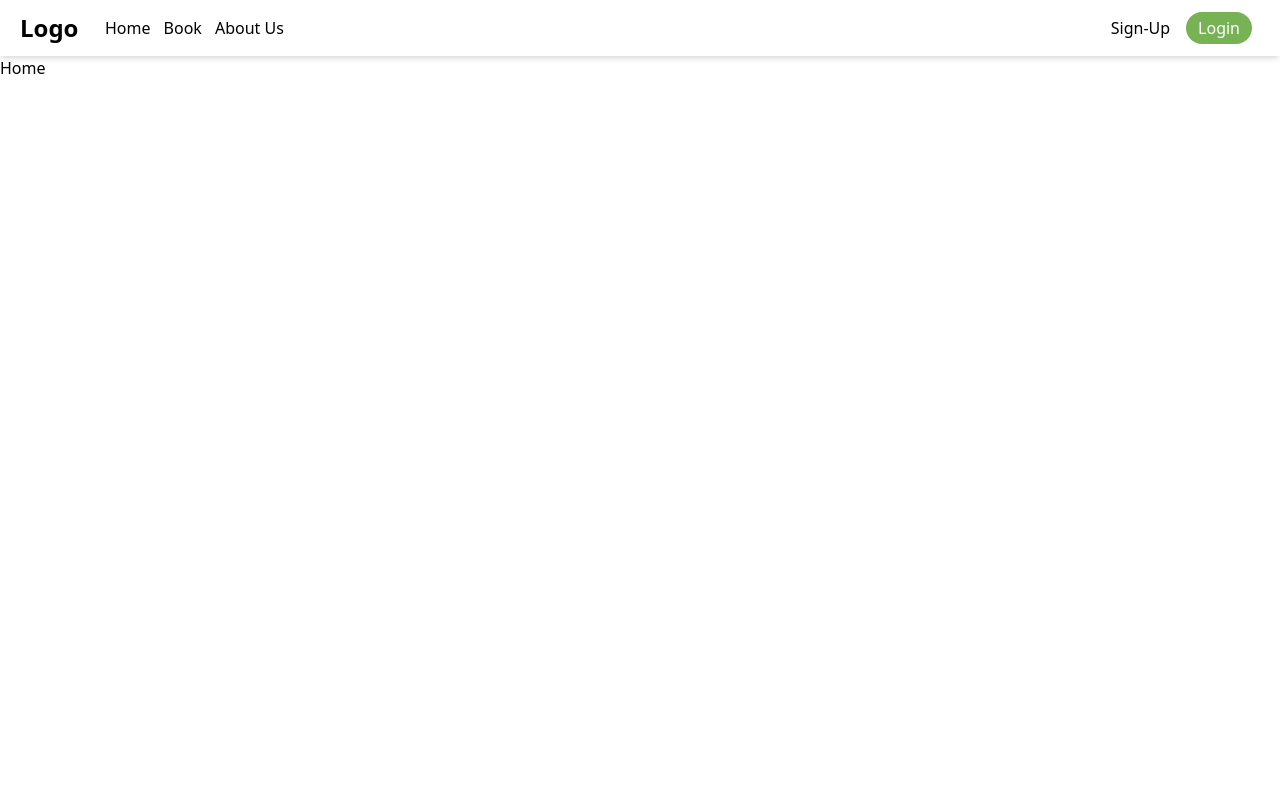
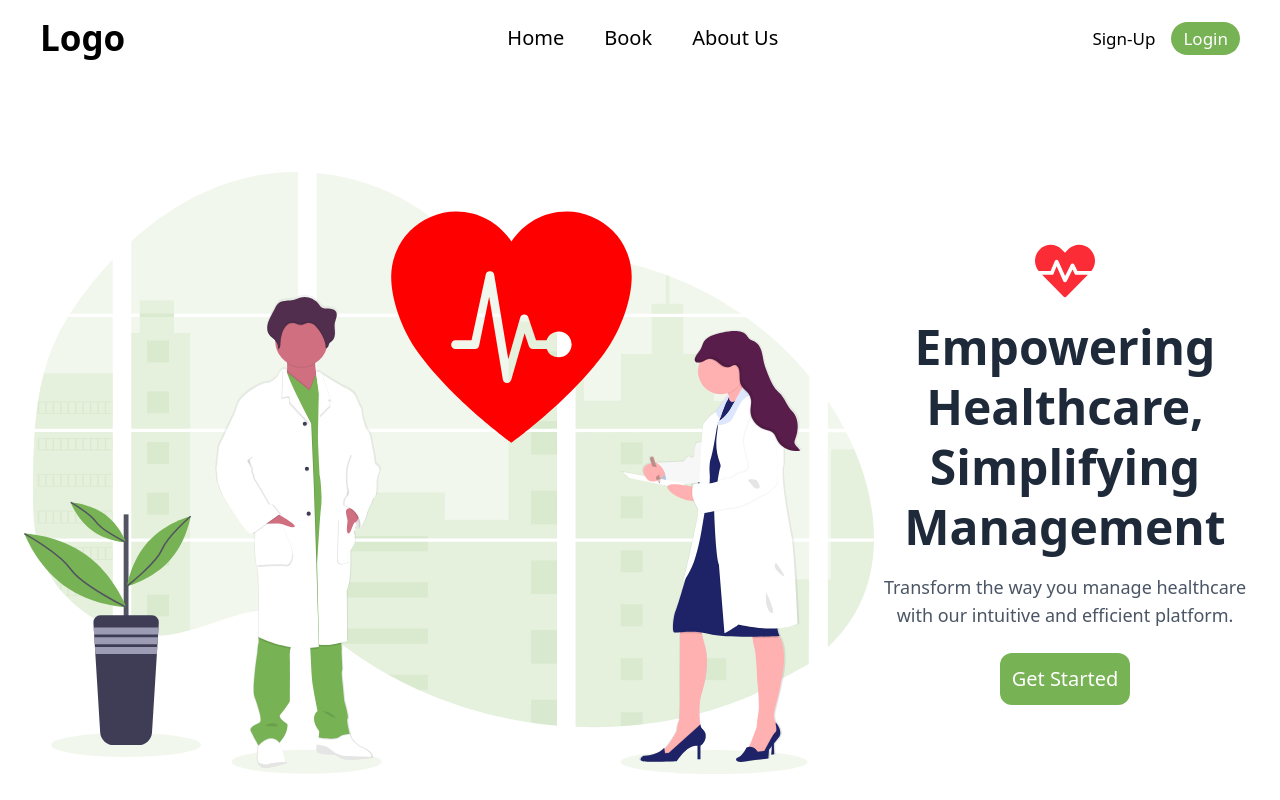
Before and after one commit to Sahilamrawat/DBMS-Project, a React (Vite) app in the folder frontend/: page / in a window 1280 px wide. Built offline with nearby package versions, Linux system fonts and the light colour scheme.

Commit message:
Improved code

```diff
--- a/frontend/package.json
+++ b/frontend/package.json
@@ -10,11 +10,15 @@
     "preview": "vite preview"
   },
   "dependencies": {
+    "@radix-ui/react-icons": "^1.3.2",
     "@tailwindcss/vite": "^4.0.7",
+    "framer-motion": "^12.4.10",
+    "lucide-react": "^0.477.0",
     "react": "^19.0.0",
     "react-dom": "^19.0.0",
+    "react-icons": "^5.5.0",
     "react-router-dom": "^7.2.0",
-    "tailwindcss": "^4.0.7"
+    "tailwindcss": "^4.0.11"
   },
   "devDependencies": {
     "@eslint/js": "^9.19.0",
--- a/frontend/src/App.jsx
+++ b/frontend/src/App.jsx
@@ -1,7 +1,12 @@
 import { useState } from 'react'
 import {Route, Routes, BrowserRouter} from 'react-router-dom'
 import Navheader from './Components/Navheader'
+import HeroImg from './assets/Hero.svg'
+import FeaturesSection from './Components/FeaturesSection'
 
+
+import { motion } from "framer-motion";
+import { FaHeartbeat } from "react-icons/fa";
 
 function App() {
 
@@ -20,11 +25,53 @@ export default App
 
 function Home() {
   return (
-    <div className='w-[100vw] h-[100vh] bg-white'>
+    <div className='w-[100vw] h-[100vh]  bg-white overflow-x-hidden '>
       <Navheader />
-
-        Home
+      <Hero />
+      <FeaturesSection />
 
     </div>
   )
 }
+
+export function Hero() {
+  return (
+    <section className="relative h-screen flex items-center justify-center text-center px-6">
+      <motion.img
+        className='w-[850px] h-[800px]'
+        src={HeroImg}
+        alt=""
+        initial={{ opacity: 0, scale: 0.8 }}
+        animate={{ opacity: 1, scale: 1 }}
+        transition={{ duration: 0.8 }}
+      />
+      <div className="max-w-3xl">
+
+        <motion.div
+          initial={{ opacity: 0, y: -50 }}
+          animate={{ opacity: 1, y: 0 }}
+          transition={{ duration: 0.8 }}
+        >
+          <FaHeartbeat className="text-red-500 text-6xl mx-auto mb-4" />
+          <h1 className="text-5xl font-bold text-gray-800 leading-tight">
+            Empowering Healthcare, Simplifying Management
+          </h1>
+          <p className="mt-4 text-lg text-gray-600">
+            Transform the way you manage healthcare with our intuitive and efficient platform.
+          </p>
+        </motion.div>
+
+        <motion.div
+          className="mt-6 flex justify-center gap-4"
+          initial={{ opacity: 0, y: 20 }}
+          animate={{ opacity: 1, y: 0 }}
+          transition={{ delay: 0.3, duration: 0.8 }}
+        >
+          <button className='bg-[#77B254] rounded-xl px-3 py-3 cursor-pointer text-xl text-white hover:scale-110 duration-150'>
+            Get Started
+          </button>
+        </motion.div>
+      </div>
+    </section>
+  );
+}
--- /dev/null
+++ b/frontend/src/Components/FeaturesSection.jsx
@@ -0,0 +1,9 @@
+import React from 'react'
+
+function FeaturesSection() {
+  return (
+    <div className='bg-amber-100 p-10'>FeaturesSect</div>
+  )
+}
+
+export default FeaturesSection
--- a/frontend/src/Components/Navheader.jsx
+++ b/frontend/src/Components/Navheader.jsx
@@ -2,23 +2,23 @@ import React from 'react'
 import '../index.css'
 function Navheader() {
   return (
-    <div className='Nav-Container bg-white min-h-[7%] flex items-center '>
-        <nav className='flex justify-between w-[100%] '>
-          <div className='flex items-center w-[50%]'>
-            <div className='ml-5'>
-              <a href='/' className='text-2xl font-bold'>Logo</a>
-            </div>
-             <ul className='flex items-center ml-5 justify-around w-[30%] '>
+    <div className='Nav-Container bg-white min-h-[7%] flex items-center m-auto pt-3 pb-2'>
+        <nav className='flex justify-between items-center w-[100%] '>
+          <div className='flex items-center ml-10'>
+            <a href='/' className='text-[35px] font-bold'>Logo</a>
+          </div>
+          <div className=''>
+            <ul className='flex items-center  justify-between space-x-10 text-[20px] ml-20'>
                 <li className='li-items hover:text-[#77B254] cursor-pointer hover:scale-110 duration-150'>Home</li>
                 <li className='li-items hover:text-[#77B254] cursor-pointer hover:scale-110 duration-150'>Book</li>
                 <li className='li-items hover:text-[#77B254] cursor-pointer hover:scale-110 duration-150'>About Us</li>
-             </ul>
+            </ul>
           </div>
-          <div className='flex items-center'>
-          <div className='mr-1'>
+          <div className='flex items-center text-[17px] space-x-1 mr-10'>
+            <div className=''>
               <button className='SignUp rounded-full px-3 py-1  cursor-pointer hover:scale-110 duration-150'>Sign-Up</button>
             </div>
-            <div className='mr-7'>
+            <div className=''>
               <button className='Login bg-[#77B254] rounded-full px-3 py-1 cursor-pointer text-white hover:scale-110 duration-150'>Login</button>
             </div>
 
--- a/frontend/src/index.css
+++ b/frontend/src/index.css
@@ -4,7 +4,7 @@ body{
 }
 
 .Nav-Container{
-    box-shadow: 0 4px 6px -1px rgba(0, 0, 0, 0.1), 0 2px 4px -1px rgba(0, 0, 0, 0.06);
+    /* box-shadow: 0 1px 60px -1px rgba(0, 0, 0, 0.1), 0 2px 4px -1px rgba(0, 0, 0, 0.06) */
     object-fit: contain;
 
 }
```
Also changed, not shown: frontend/src/assets/Hero.svg (added), 1 other file (tests, documents, lock files or other folders).
